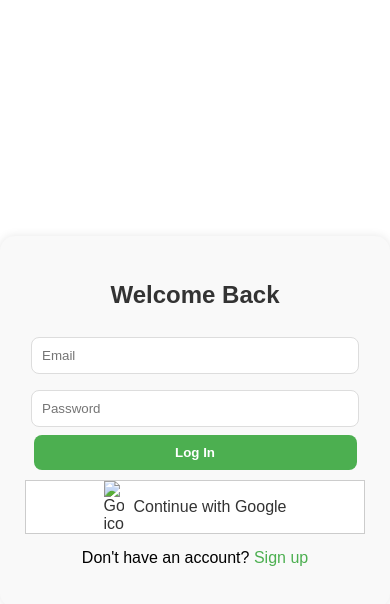
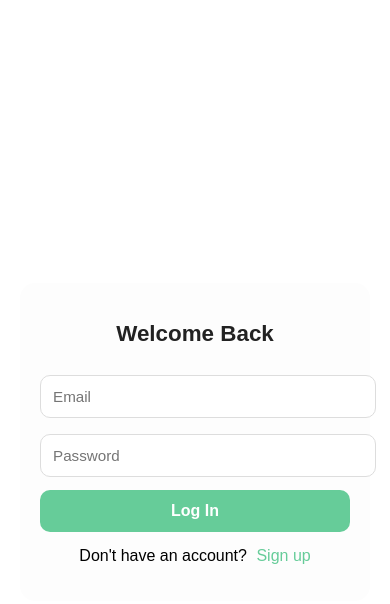
Before and after one commit to solvoroofficial/Novelmint, a plain HTML site: page login.html in a window 390 px wide. Both pictures are taken after a click on the element "Log in". Drawn offline with Linux system fonts and the light colour scheme.

Commit message:
Update login.html

```diff
--- a/login.html
+++ b/login.html
@@ -5,74 +5,98 @@
   <meta name="viewport" content="width=device-width, initial-scale=1.0" />
   <title>Novelmint — Login or Signup</title>
   <style>
+    :root {
+      --light-green: #66cc99;
+      --green-hover: #5cbf8a;
+    }
+
     body {
       font-family: 'Poppins', sans-serif;
       background-color: #ffffff;
       display: flex;
       justify-content: center;
       align-items: center;
-      height: 100vh;
+      min-height: 100vh;
       margin: 0;
+      padding: 20px;
     }
 
     .container {
-      background: #f9f9f9;
+      background: #fdfdfd;
       border-radius: 15px;
-      box-shadow: 0 0 10px rgba(0,0,0,0.1);
-      width: 350px;
+      box-shadow: 0 4px 10px rgba(0, 0, 0, 0.05);
+      width: 100%;
+      max-width: 360px;
       padding: 25px;
       text-align: center;
+      transition: 0.3s ease;
     }
 
     h2 {
-      color: #333;
+      color: #222;
       margin-bottom: 20px;
+      font-size: 1.6rem;
     }
 
     input {
-      width: 90%;
-      padding: 10px;
+      width: 100%;
+      padding: 12px;
       margin: 8px 0;
       border: 1px solid #ddd;
-      border-radius: 8px;
+      border-radius: 10px;
       outline: none;
+      font-size: 0.95rem;
+      transition: 0.2s;
+    }
+
+    input:focus {
+      border-color: var(--light-green);
+      box-shadow: 0 0 5px rgba(102, 204, 153, 0.3);
     }
 
     button {
-      width: 95%;
-      padding: 10px;
-      background-color: #4CAF50;
+      width: 100%;
+      padding: 12px;
+      background-color: var(--light-green);
       color: white;
       border: none;
-      border-radius: 8px;
+      border-radius: 10px;
       cursor: pointer;
+      font-size: 1rem;
       font-weight: 600;
+      transition: background 0.2s;
+      margin-top: 5px;
     }
 
     button:hover {
-      background-color: #45a049;
+      background-color: var(--green-hover);
     }
 
     .toggle {
-      color: #4CAF50;
+      color: var(--light-green);
       cursor: pointer;
       font-weight: 500;
+      margin-left: 5px;
     }
 
-    .google-btn {
-      margin-top: 10px;
-      background: #fff;
-      color: #333;
-      border: 1px solid #ccc;
-      display: flex;
-      align-items: center;
-      justify-content: center;
-      gap: 10px;
+    .toggle:hover {
+      text-decoration: underline;
     }
 
     #message {
-      margin-top: 10px;
+      margin-top: 12px;
       font-weight: 600;
+      font-size: 0.9rem;
+    }
+
+    @media (max-width: 480px) {
+      .container {
+        padding: 20px;
+        box-shadow: none;
+      }
+      h2 {
+        font-size: 1.4rem;
+      }
     }
   </style>
 </head>
@@ -93,11 +117,6 @@
       <button type="submit">Log In</button>
     </form>
 
-    <div class="google-btn" id="googleSignIn">
-      <img src="https://www.gstatic.com/firebasejs/ui/2.0.0/images/auth/google.svg" width="20" alt="Google icon">
-      <span>Continue with Google</span>
-    </div>
-
     <p style="margin-top:15px;">
       <span id="toggleText">Already have an account?</span>
       <span class="toggle" id="toggleForm">Log in</span>
@@ -110,12 +129,9 @@
     import { auth, db } from "./app.js";
     import {
       createUserWithEmailAndPassword,
-      signInWithEmailAndPassword,
-      GoogleAuthProvider,
-      signInWithPopup
+      signInWithEmailAndPassword
     } from "https://www.gstatic.com/firebasejs/10.7.1/firebase-auth.js";
-
-    import { doc, setDoc, getDoc } from "https://www.gstatic.com/firebasejs/10.7.1/firebase-firestore.js";
+    import { doc, setDoc } from "https://www.gstatic.com/firebasejs/10.7.1/firebase-firestore.js";
 
     const signupForm = document.getElementById("signupForm");
     const loginForm = document.getElementById("loginForm");
@@ -123,9 +139,8 @@
     const formTitle = document.getElementById("formTitle");
     const toggleText = document.getElementById("toggleText");
     const messageBox = document.getElementById("message");
-    const googleSignIn = document.getElementById("googleSignIn");
 
-    // 🟢 Toggle between Login and Signup
+    // 🔄 Toggle between forms
     toggleForm.addEventListener("click", () => {
       if (signupForm.style.display === "none") {
         signupForm.style.display = "block";
@@ -146,8 +161,8 @@
     // 🟢 Signup with Email
     signupForm.addEventListener("submit", async (e) => {
       e.preventDefault();
-      const name = document.getElementById("name").value;
-      const email = document.getElementById("email").value;
+      const name = document.getElementById("name").value.trim();
+      const email = document.getElementById("email").value.trim();
       const password = document.getElementById("password").value;
 
       try {
@@ -174,7 +189,7 @@
     // 🟢 Login with Email
     loginForm.addEventListener("submit", async (e) => {
       e.preventDefault();
-      const email = document.getElementById("loginEmail").value;
+      const email = document.getElementById("loginEmail").value.trim();
       const password = document.getElementById("loginPassword").value;
 
       try {
@@ -187,34 +202,6 @@
         messageBox.style.color = "red";
       }
     });
-
-    // 🟢 Google Sign-in
-    const provider = new GoogleAuthProvider();
-
-    googleSignIn.addEventListener("click", async () => {
-      try {
-        const result = await signInWithPopup(auth, provider);
-        const user = result.user;
-
-        const userDoc = await getDoc(doc(db, "users", user.uid));
-        if (!userDoc.exists()) {
-          await setDoc(doc(db, "users", user.uid), {
-            name: user.displayName || "Anonymous Author",
-            email: user.email,
-            readers: 0,
-            totalContent: 0,
-            joinedAt: new Date().toISOString(),
-          });
-        }
-
-        messageBox.textContent = "✅ Signed in with Google! Redirecting...";
-        messageBox.style.color = "green";
-        setTimeout(() => window.location.href = "dashboard.html", 1500);
-      } catch (error) {
-        messageBox.textContent = `❌ ${error.message}`;
-        messageBox.style.color = "red";
-      }
-    });
   </script>
 </body>
 </html>
```
